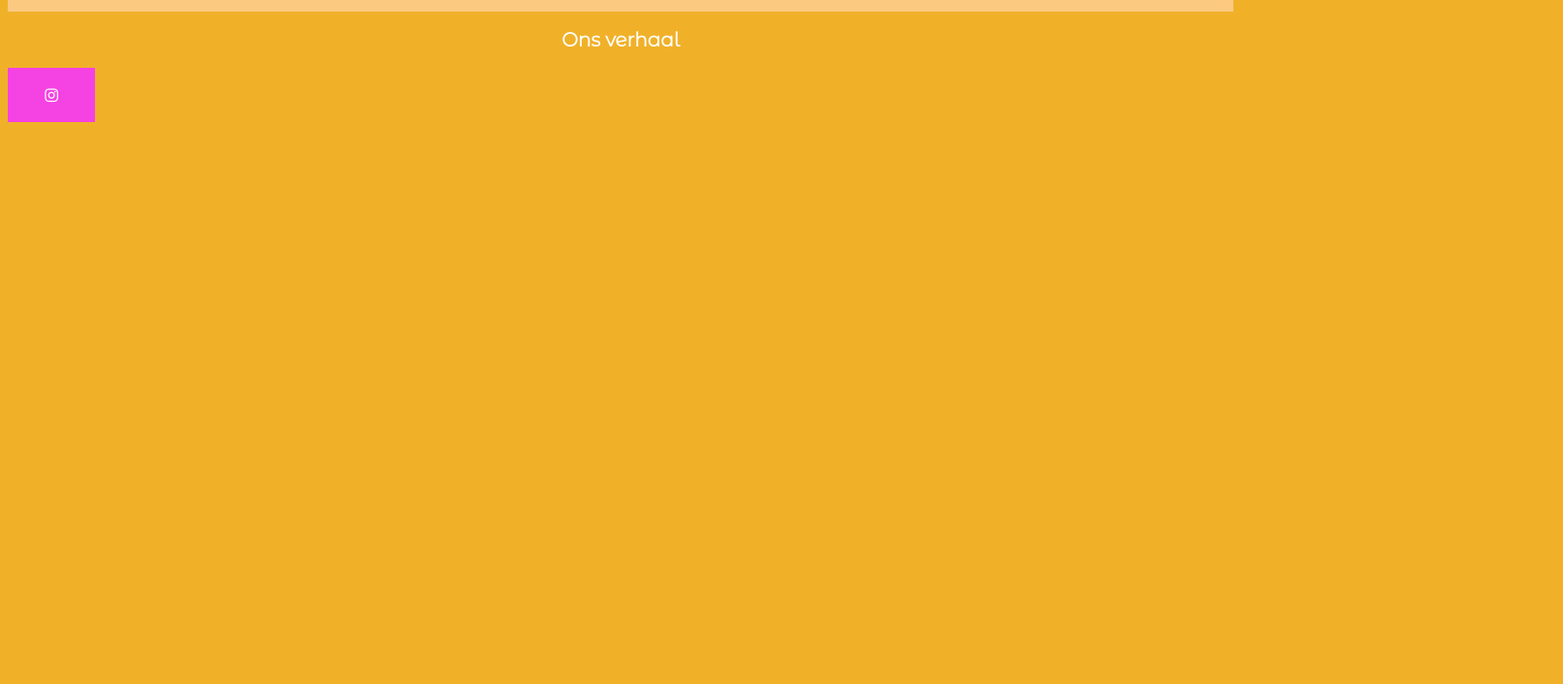
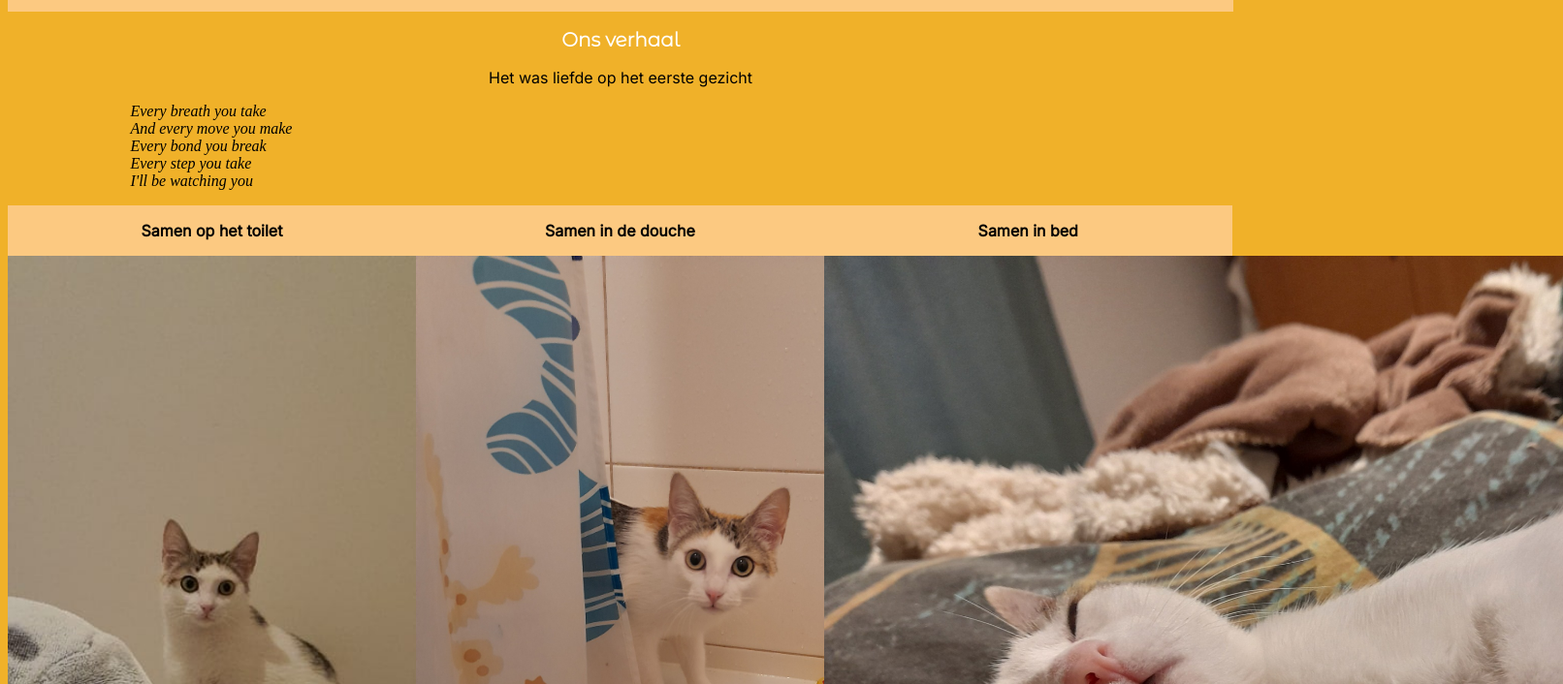
Before and after one commit to TineDec/Life-of-Mia-uw-, a plain HTML site: page index.html in a window 1280 px wide. Shown: the part 2630-3336 px from the top of the page at 97% size, 1612 px wide, since content can reach past the window. Before the commit the page ends 2764 px from the top, so only its background shows below. Drawn offline with Linux system fonts and the light colour scheme; files whose address does not match are found by name.

Commit message:
Afgewerkt

```diff
--- a/CSS_file.css
+++ b/CSS_file.css
@@ -37,6 +37,12 @@
     repeat(2,50%);
 }
 
+.grid-column-3-3-3{
+  display: grid;
+  grid-template-columns:
+    repeat(3,33.3%);
+}
+
 .oranje-box{
   background-color: rgb(252, 201, 129);
 }
--- a/index.html
+++ b/index.html
@@ -32,26 +32,40 @@
       <p class='plattetekst'> Mijn route</p>
       <iframe src="https://www.google.com/maps/embed?pb=!1m28!1m12!1m3!1d11391132.916857028!2d-5.605027284148914!3d45.81049114667368!2m3!1f0!2f0!3f0!3m2!1i1024!2i768!4f13.1!4m13!3e0!4m5!1s0x47c6a27b67c7f235%3A0x77630c1eaeef5f58!2sMolenschot%2C%20Nederland!3m2!1d51.5728921!2d4.8820195!4m5!1s0x12a0e69cfd83adb9%3A0xbe95d5c84ba9e09e!2s43591%20Aldover%2C%20Tarragona%2C%20Spanje!3m2!1d40.879942!2d0.49920689999999995!5e0!3m2!1snl!2sbe!4v1665748261317!5m2!1snl!2sbe" width="600" height="450" style="border:0;" allowfullscreen="" loading="lazy" referrerpolicy="no-referrer-when-downgrade" class="center"></iframe>
       <p></p>
-        <p></p>
     </div>
-
     <div class='oranje-box'>
       <p class='plattetekst'> De route van het baasje</p>
       <iframe src="https://www.google.com/maps/embed?pb=!1m34!1m12!1m3!1d638634.6303802518!2d4.1662876003875775!3d51.298860616725314!2m3!1f0!2f0!3f0!3m2!1i1024!2i768!4f13.1!4m19!3e0!4m5!1s0x47c0ce4cc8fde1f3%3A0x9267ade2fb8b229f!2sRotemerlaan%2C%203680%20Maaseik!3m2!1d51.082999199999996!2d5.7045962999999995!4m5!1s0x47c6a27b67c7f235%3A0x77630c1eaeef5f58!2sMolenschot%2C%20Nederland!3m2!1d51.5728921!2d4.8820195!4m5!1s0x47c37169cfeb04f9%3A0x366c97f6ea3b17d9!2sPapegaaistraat%2049%2C%209000%20Gent%2C%20Belgi%C3%AB!3m2!1d51.050624!2d3.7135103!5e0!3m2!1snl!2sbe!4v1665752776051!5m2!1snl!2sbe" width="600" height="450" style="border:0;" allowfullscreen="" loading="lazy" referrerpolicy="no-referrer-when-downgrade" class="center"></iframe>
-        <p></p>
       <p></p>
       </div>
     </div>
 
 
   <h2 class="tussentitels"> Ons verhaal</h2>
-
-
-
+    <p class="plattetekst"> Het was liefde op het eerste gezicht </p>
+    <p class="center"><em> Every breath you take<br>
+      And every move you make<br>
+      Every bond you break<br>
+      Every step you take<br>
+      I'll be watching you<br></em><p>
+    <div class="grid-column-3-3-3">
+      <div class='oranje-box'>
+        <p class='plattetekst'><strong> Samen op het toilet</strong></p>
+        <DIV ALIGN='center'><img src="C:\Users\decoseti\OneDrive - Groep Gent\Documenten\HTML\Proef_Atom\Images\Toilet.jpg" alt="toilet" style="100vw;height:100vh;"></DIV>
+        <p></p>
+      </div>
+      <div class='oranje-box'>
+        <p class='plattetekst'><strong> Samen in de douche</strong></p>
+        <DIV ALIGN='center'><img src="C:\Users\decoseti\OneDrive - Groep Gent\Documenten\HTML\Proef_Atom\Images\Douche.jpg" alt="douche" style="100vw;height:100vh"></DIV>
+      </div>
+      <div class='oranje-box'>
+        <p class='plattetekst'><strong> Samen in bed</strong></p>
+        <DIV ALIGN='center'><img src="C:\Users\decoseti\OneDrive - Groep Gent\Documenten\HTML\Proef_Atom\Images\Bed2.jpg" alt="bed" style="100vw;height:100vh;"></DIV>
+        <p></p>
+      </div>
+    </div>
 
     <a href="https://www.instagram.com/life.of.miauw/" class="fa fa-instagram"></a>
   </body>
 
-
-
 </html>
```
Also changed, not shown: Images/Bed.jpg (added), Images/Bed2.jpg (added), Images/Douche.jpg (added), Images/Hallo.jpg (added), Images/Lezen.jpg (added), Images/Toilet.jpg (added). Lines whose indentation alone changed are shown as unchanged.
